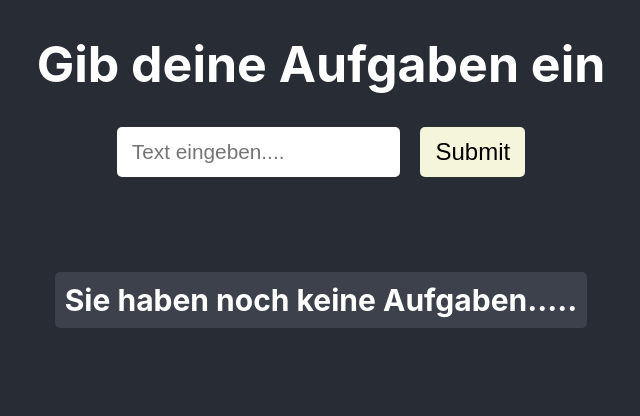
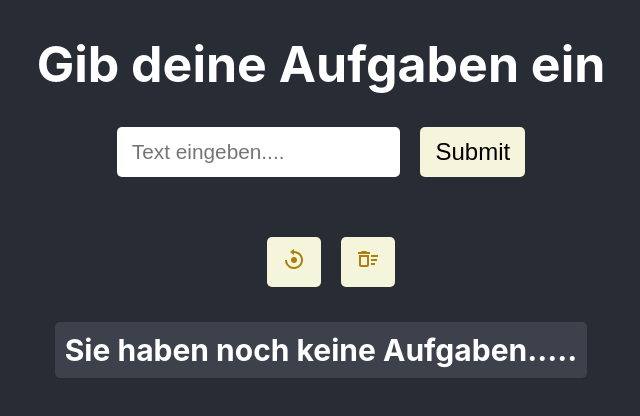
Before and after one commit to DimaLinker/ausgabe, a React (Create React App) app: page / in a window 1280 px wide. Shown: the top 416 px of the page, without its empty margins (319-959 px from the left). Built offline with nearby package versions, Linux system fonts and the light colour scheme.

Commit message:
children

```diff
--- a/src/App.jsx
+++ b/src/App.jsx
@@ -3,6 +3,7 @@ import {TodoForm} from "./components/Todos/TodoForm";
 import {useState} from "react";
 import {TodoList} from "./components/Todos/TodoList";
 import {v4 as V4} from "uuid";
+import {TodosActions} from "./components/Todos/TodosActions";
 
 function App() {
 
@@ -29,11 +30,20 @@ function App() {
         }))
     }
 
+    const resetTodosHandler = () => {
+        setTodos([])
+    }
+    const deletedCompletedTodosHandler = () => {
+        setTodos(todos.filter((todo) => !todo.completed))
+    }
+
   return (
     <div className="App">
         <h1>Gib deine Aufgaben ein</h1>
         <TodoForm
             addTodo={addTodoHandler} />
+        <TodosActions resetTodos={resetTodosHandler}
+                      deletedCompletedTodos={deletedCompletedTodosHandler}/>
         <TodoList todos={todos}
                   deleteTodo={deleteTodoHandler}
                   toggleTodo={toggleTodoHandler}/>
--- /dev/null
+++ b/src/components/Todos/TodosActions.jsx
@@ -0,0 +1,18 @@
+import React from 'react'
+import Button from "../UI/Button";
+import {BiReset} from "react-icons/bi";
+import {MdOutlineDeleteSweep} from "react-icons/md";
+
+
+export const TodosActions = ({resetTodos, deletedCompletedTodos}) => {
+    return (
+        <div>
+            <Button title="Reset All" onClick={resetTodos}>
+                <BiReset />
+            </Button>
+            <Button title="Delete Completed" onClick={deletedCompletedTodos}>
+                <MdOutlineDeleteSweep />
+            </Button>
+        </div>
+    )
+}
--- a/src/components/UI/Button.jsx
+++ b/src/components/UI/Button.jsx
@@ -1,7 +1,17 @@
 import React from 'react'
+import styles from './Button.module.css'
 
-export const Button = () => {
+
+function Button  ({onClick, children, title, disabled} = false) {
     return (
-        <div>Button</div>
+        <button className={styles.button}
+            onClick={onClick}
+            disabled={disabled}
+            title={title}
+        >
+            {children}
+        </button>
     )
 }
+
+export default Button
--- /dev/null
+++ b/src/components/UI/Button.module.css
@@ -0,0 +1,15 @@
+.button {
+    margin-left: 20px;
+    height: 50px;
+    cursor: pointer;
+    background-color: beige;
+    font-size: 1.5rem;
+    padding: 10px 15px;
+    border: none;
+    border-radius: 5px;
+    color: #ac7f0d;
+}
+
+.button:hover {
+    background-color: rgb(25, 166, 218);
+}
```
Also changed, not shown: src/components/Todos/TodosActions.module.css (added).
